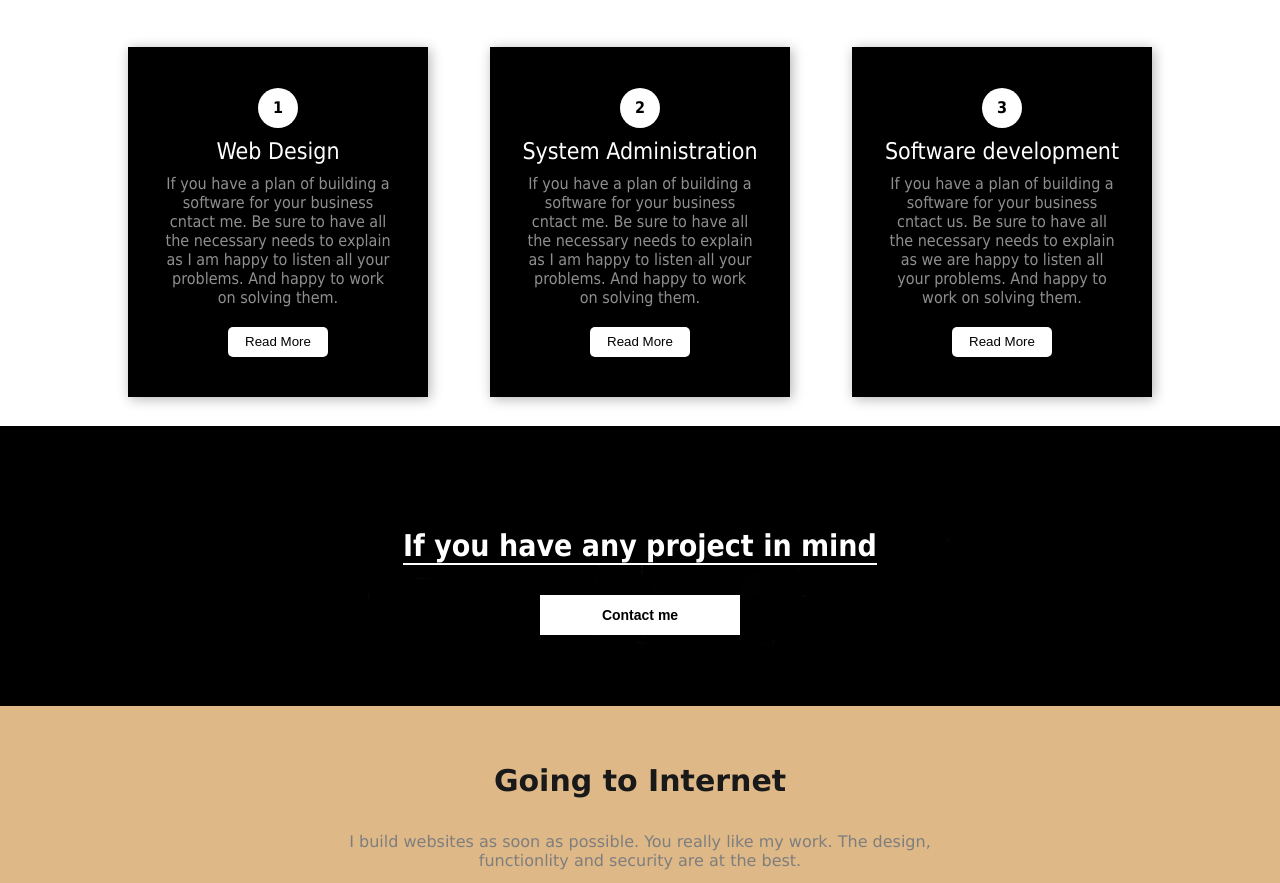
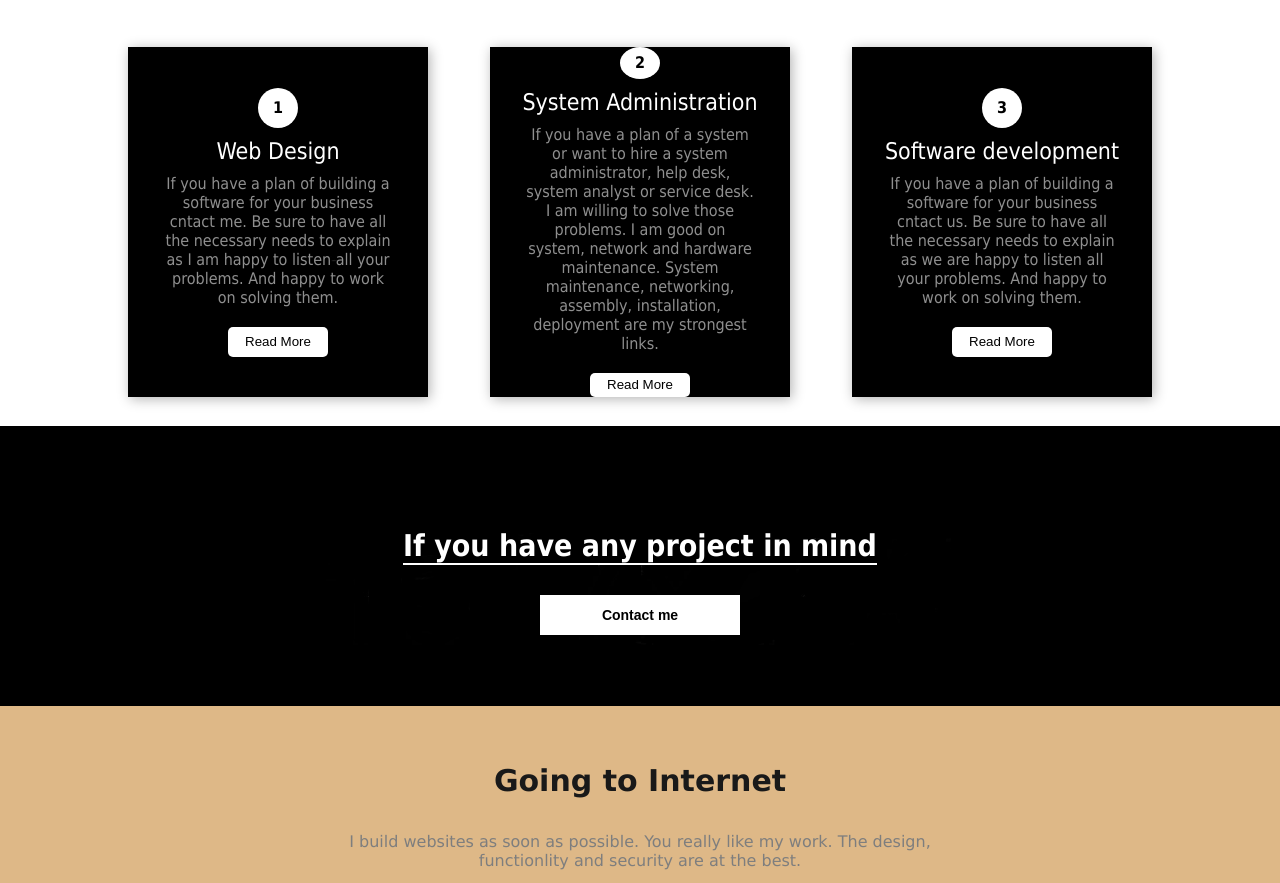
Before and after one commit to mekonnenmesfin/potfolio.github.io, a plain HTML site: page index.html in a window 1280 px wide. Shown: the part 1220-2103 px from the top of the page. Drawn offline with Linux system fonts and the light colour scheme.

Commit message:
Update index.html

```diff
--- a/index.html
+++ b/index.html
@@ -67,7 +67,7 @@
     <div class="box-2">
       <span>2</span>
       <p class="heading">System Administration</p>
-      <p class="details">If you have a plan of building a software for your business cntact me. Be sure to have all the necessary needs to explain as I am  happy to listen all your problems. And happy to work on solving them.</p>
+      <p class="details">If you have a plan of a system or want to hire a system administrator, help desk, system analyst or service desk. I am willing to solve those problems. I am good on system, network and hardware maintenance. System maintenance, networking, assembly, installation, deployment are my strongest links.  </p>
       <button>Read More</button>
     </div>
     <!--3-->
```
